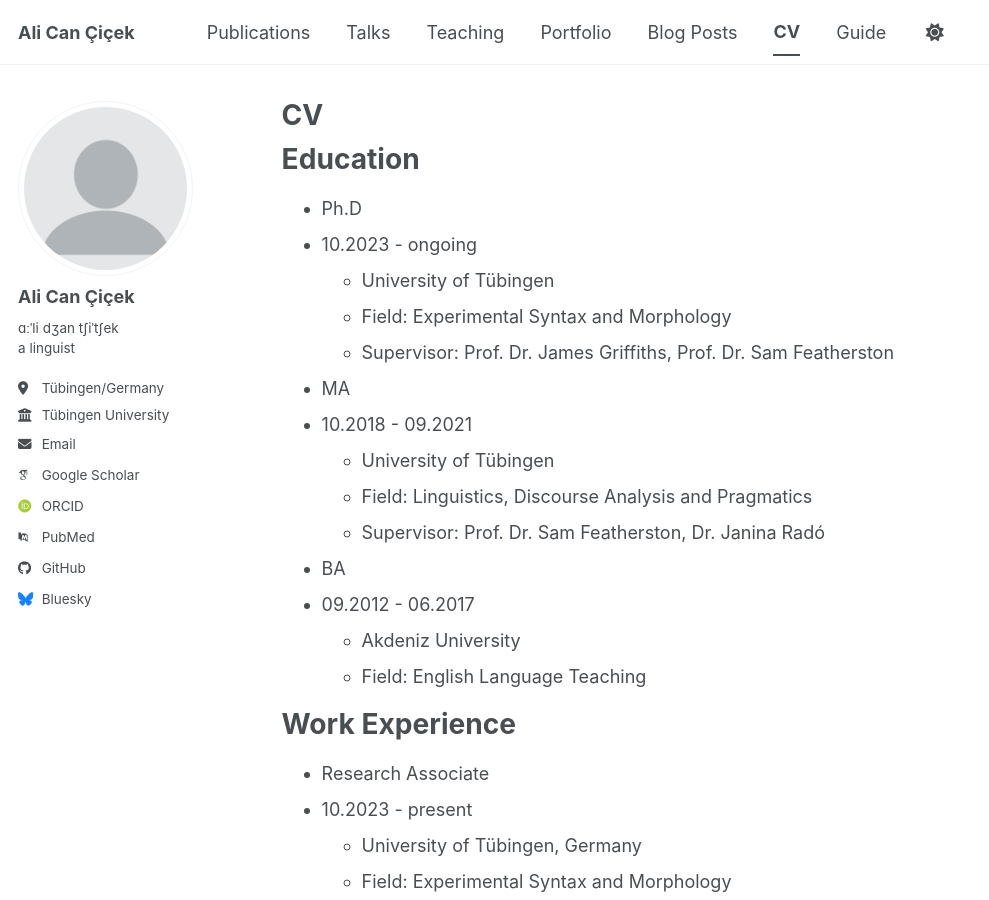
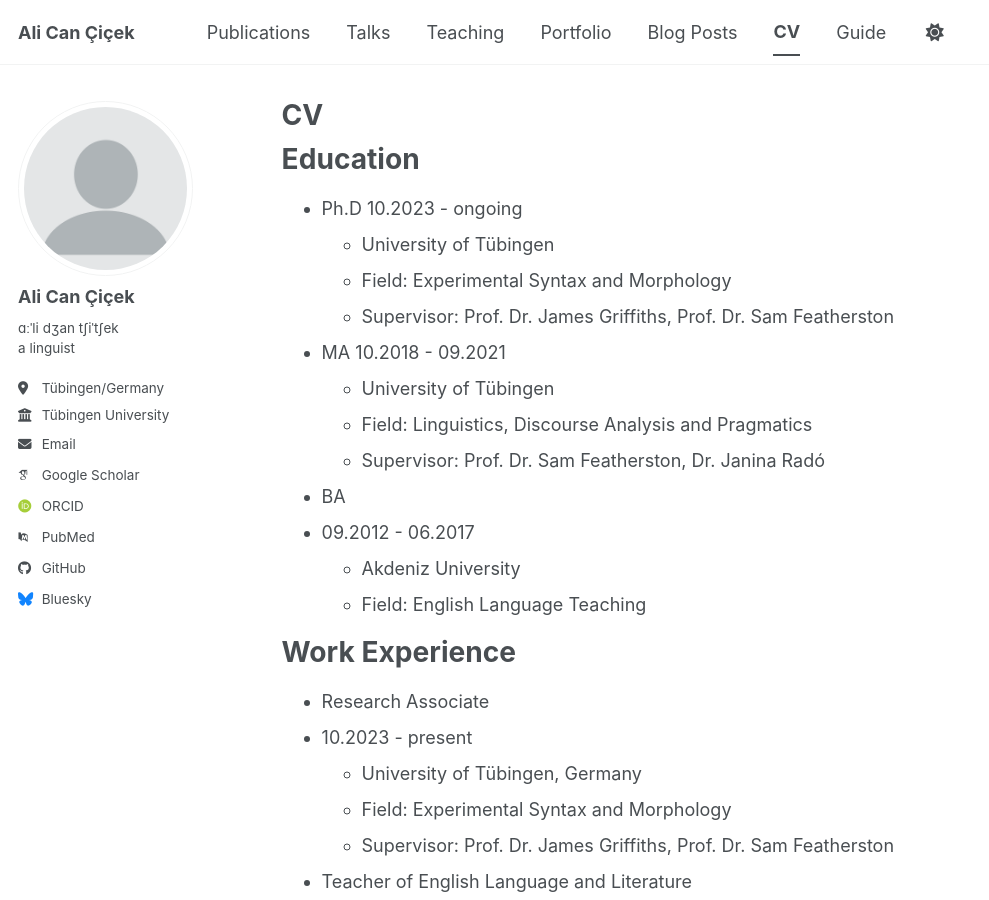
Before and after one commit to cicekalican/cicekalican.github.io, a Jekyll site: the page built from _pages/cv.md, in a window 1280 px wide and 900 px high. Shown: the whole window, without its empty margins (0-989 px from the left). Built offline with Jekyll 4.4.1, drawn with Linux system fonts in a browser that asks for light colours; some web fonts are replaced; a script bundle is joined from its source files by our own code; library files that are not in the unit come from our copies.

Commit message:
Fix formatting in CV education section

```diff
--- a/_pages/cv.md
+++ b/_pages/cv.md
@@ -13,13 +13,13 @@
 ======
 
 * Ph.D
-* 10.2023 - ongoing
+  10.2023 - ongoing
   * University of Tübingen
   * Field: Experimental Syntax and Morphology
   * Supervisor: Prof. Dr. James Griffiths, Prof. Dr. Sam Featherston
 
 * MA
-* 10.2018 - 09.2021
+  10.2018 - 09.2021
   * University of Tübingen
   * Field: Linguistics, Discourse Analysis and Pragmatics
   * Supervisor: Prof. Dr. Sam Featherston, Dr. Janina Radó
```
